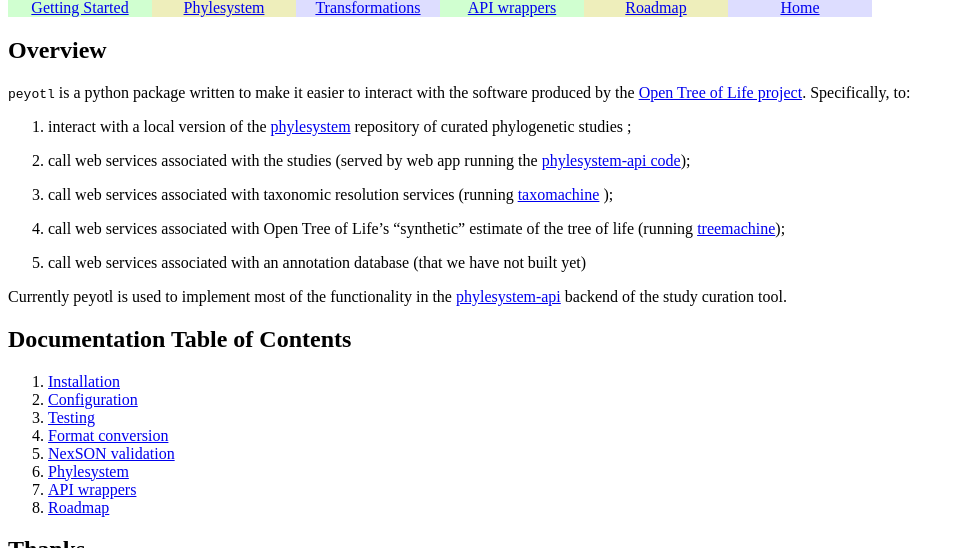
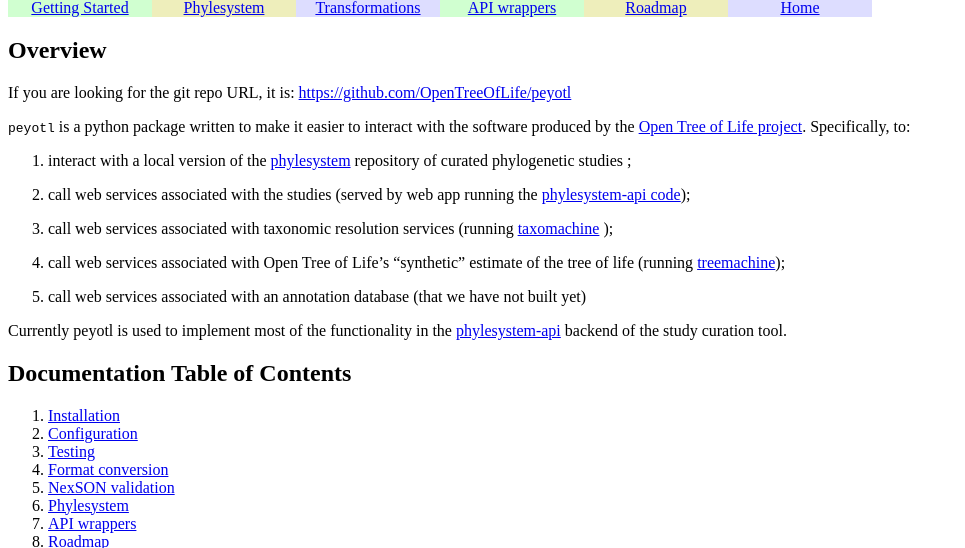
Before and after one commit to OpenTreeOfLife/peyotl, a Jekyll site: the page built from index.md, in a window 1280 px wide and 900 px high, cut to the strip 352-900 px from the top of the window. Shown: the whole strip, without its empty margins (0-965 px from the left). Built offline with Jekyll 4.4.1, drawn with Linux system fonts in a browser that asks for light colours.

Commit message:
github URL

```diff
--- a/index.md
+++ b/index.md
@@ -3,6 +3,8 @@
 title: Overview
 permalink: /
 ---
+If you are looking for the git repo URL, it is: [https://github.com/OpenTreeOfLife/peyotl](https://github.com/OpenTreeOfLife/peyotl)
+
 
 <code>peyotl</code> is a python package written to make it easier to
 interact with the software produced by the [Open Tree of Life project] [1].
```
